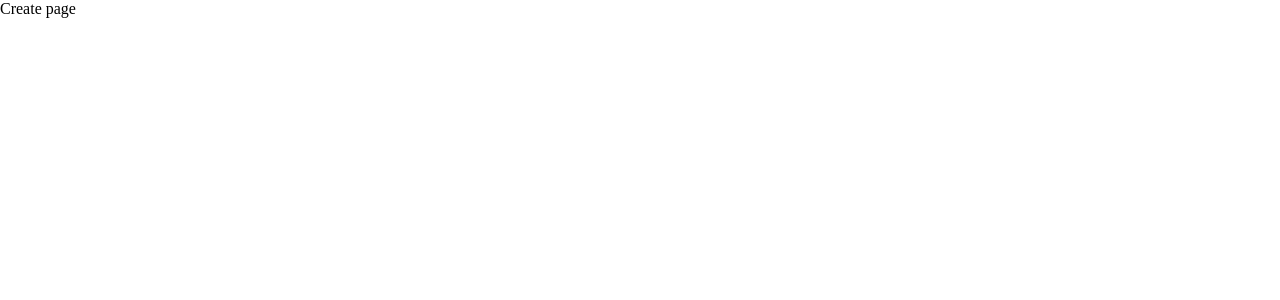
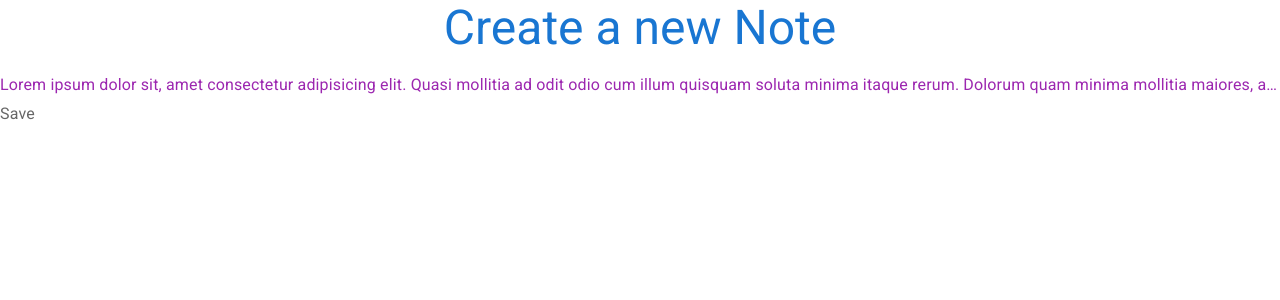
Before and after one commit to yaborodinov/MaterialUI, a React (Create React App) app: page /create in a window 1280 px wide. Shown: the top 300 px of the page. Built offline with nearby package versions, Linux system fonts and the light colour scheme.

Commit message:
investigated Typography

```diff
--- a/src/pages/Create.js
+++ b/src/pages/Create.js
@@ -1,9 +1,30 @@
 import React from 'react'
+import { Typography } from '@mui/material'
 
 export default function Create() {
   return (
     <div>
-      Create page
+      <Typography
+        variant="h3"
+        component="h1"
+        color="primary"
+        align="center"
+        gutterBottom
+      >
+        Create a new Note
+      </Typography>
+      <Typography
+        color="secondary"
+        noWrap={true}
+        gutterBottom
+      >
+        Lorem ipsum dolor sit, amet consectetur adipisicing elit. Quasi mollitia ad odit odio cum illum quisquam soluta minima itaque rerum. Dolorum quam minima mollitia maiores, assumenda error asperiores quae explicabo! Quidem iure suscipit explicabo nam molestias illo doloribus saepe consequatur, numquam dolore dignissimos nostrum commodi?
+      </Typography>
+      <Typography
+        color="textSecondary"
+      >
+        Save
+      </Typography>
     </div>
   )
 }
```
